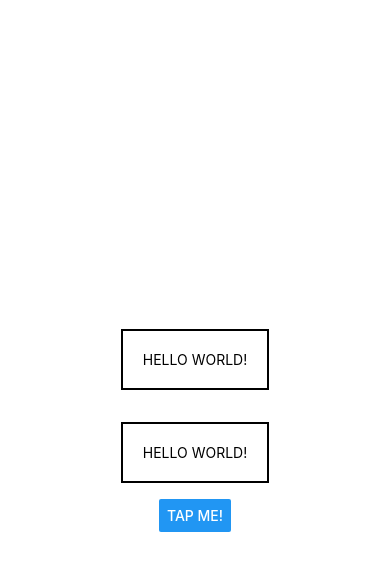
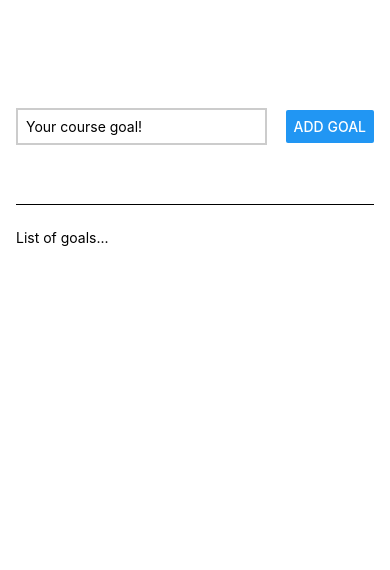
Before and after one commit to vanessamald/RNCourse, a React Native app: screen / in a window 390 px wide. Shown: the top 570 px of the page. Built offline with nearby package versions, Linux system fonts and the light colour scheme.

Commit message:
using flexbox to build the to-do app

```diff
--- a/App.js
+++ b/App.js
@@ -1,26 +1,42 @@
-import { StyleSheet, Text, View, Button } from 'react-native';
+import { StyleSheet, Text, View, Button, TextInput } from 'react-native';
 
 export default function App() {
   return (
-    <View style={styles.container}>
-      <Text style={{margin: 16, borderWidth: 2, borderColor: 'black', padding: 20}}>HELLO WORLD!</Text>
-      <Text style={styles.text}>HELLO WORLD!</Text>
-      <Button title='tap me!'/>
+    <View style={styles.appContainer}>
+      <View style={styles.inputContainer}>
+        <TextInput style={styles.textInput} placeholder='Your course goal!'/>
+        <Button title='Add Goal'></Button>
+      </View>
+      <View style={styles.goalsContainer}>
+        <Text>List of goals...</Text>
+      </View>
     </View>
   );
 }
 
 const styles = StyleSheet.create({
-  container: {
+  appContainer: {
     flex: 1,
-    backgroundColor: '#fff',
+    paddingTop: 50,
+    paddingHorizontal: 16
+  },
+  inputContainer: {
+    flex: 1,
+    flexDirection: 'row',
+    justifyContent: 'space-between',
     alignItems: 'center',
-    justifyContent: 'center',
+    marginBottom: 24,
+    borderBottomWidth: 1,
+    borderBottomColor: 'black'
   },
-  text: {
-    margin: 16,
+  textInput: {
     borderWidth: 2,
-    borderColor: 'black',
-    padding: 20
+    borderColor: '#cccccc',
+    width: '70%',
+    marginRight: 8,
+    padding: 8
+  },
+  goalsContainer: {
+    flex: 4
   }
 });
```
